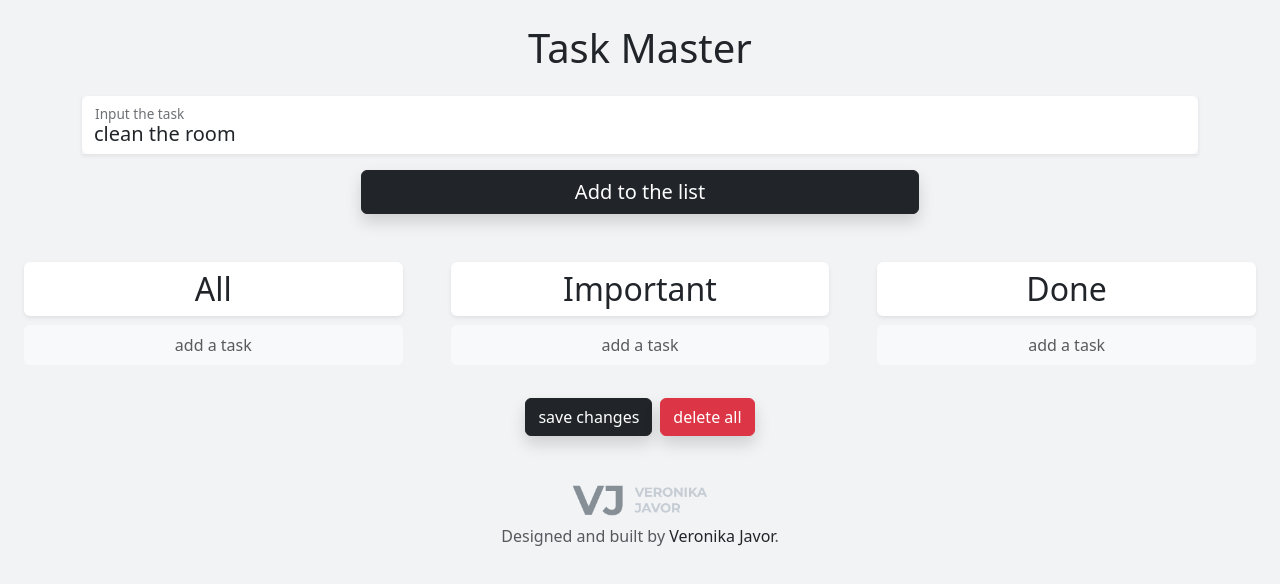
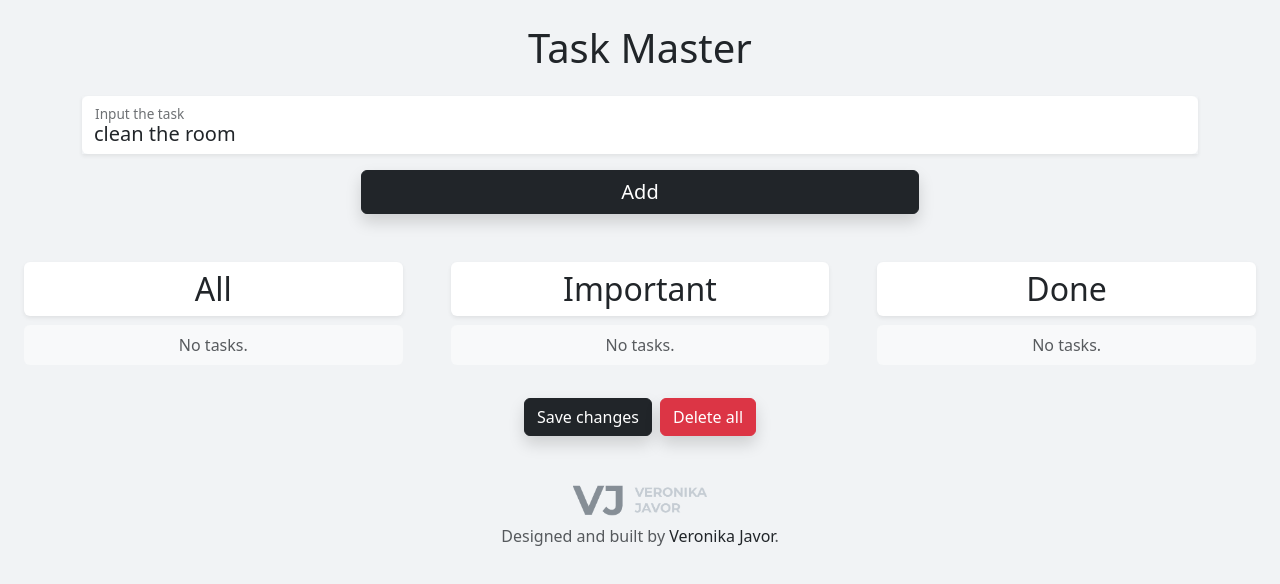
Before and after one commit to VeraQueen/task-master, an Angular app: page / in a window 1280 px wide. Shown: the top 584 px of the page. Built offline with nearby package versions, Linux system fonts and the light colour scheme.

Commit message:
fixed minor wording problems

```diff
--- a/src/app/app.component.html
+++ b/src/app/app.component.html
@@ -24,10 +24,10 @@
 </div>
 <div class="container d-flex gap-2 justify-content-center mt-2">
   <button class="btn btn-dark shadow" (click)="onClickSave()">
-    save changes
+    Save changes
   </button>
   <button class="btn btn-danger shadow" (click)="onClickDeleteAll()">
-    delete all
+    Delete all
   </button>
 </div>
 <footer class="container mx-auto">
--- a/src/app/to-do-edit/to-do-edit.component.html
+++ b/src/app/to-do-edit/to-do-edit.component.html
@@ -17,6 +17,6 @@
     class="btn btn-dark text-nowrap shadow fs-5"
     (click)="onClickAddTask(inputTask)"
   >
-    Add to the list
+    Add
   </button>
 </div>
--- a/src/app/to-do-list/done-tasks/done-tasks.component.html
+++ b/src/app/to-do-list/done-tasks/done-tasks.component.html
@@ -5,7 +5,7 @@
       *ngIf="tasks.length === 0"
       class="list-group-item rounded fs-6 text-muted text-center bg-light"
     >
-      add a task
+      No tasks.
     </li>
     <li
       class="list-group-item d-flex justify-content-between align-items-center text-wrap text-break fs-5"
--- a/src/app/to-do-list/important-tasks/important-tasks.component.html
+++ b/src/app/to-do-list/important-tasks/important-tasks.component.html
@@ -5,7 +5,7 @@
       *ngIf="tasks.length === 0"
       class="list-group-item rounded fs-6 text-muted text-center bg-light"
     >
-      add a task
+      No tasks.
     </li>
     <li
       class="list-group-item d-flex justify-content-between align-items-center text-wrap text-break fs-5"
--- a/src/app/to-do-list/to-do-list.component.html
+++ b/src/app/to-do-list/to-do-list.component.html
@@ -5,7 +5,7 @@
       *ngIf="tasks.length === 0"
       class="list-group-item rounded fs-6 text-muted text-center bg-light"
     >
-      add a task
+      No tasks.
     </li>
     <li
       class="list-group-item rounded d-flex justify-content-between align-items-center text-wrap text-break fs-5"
```
